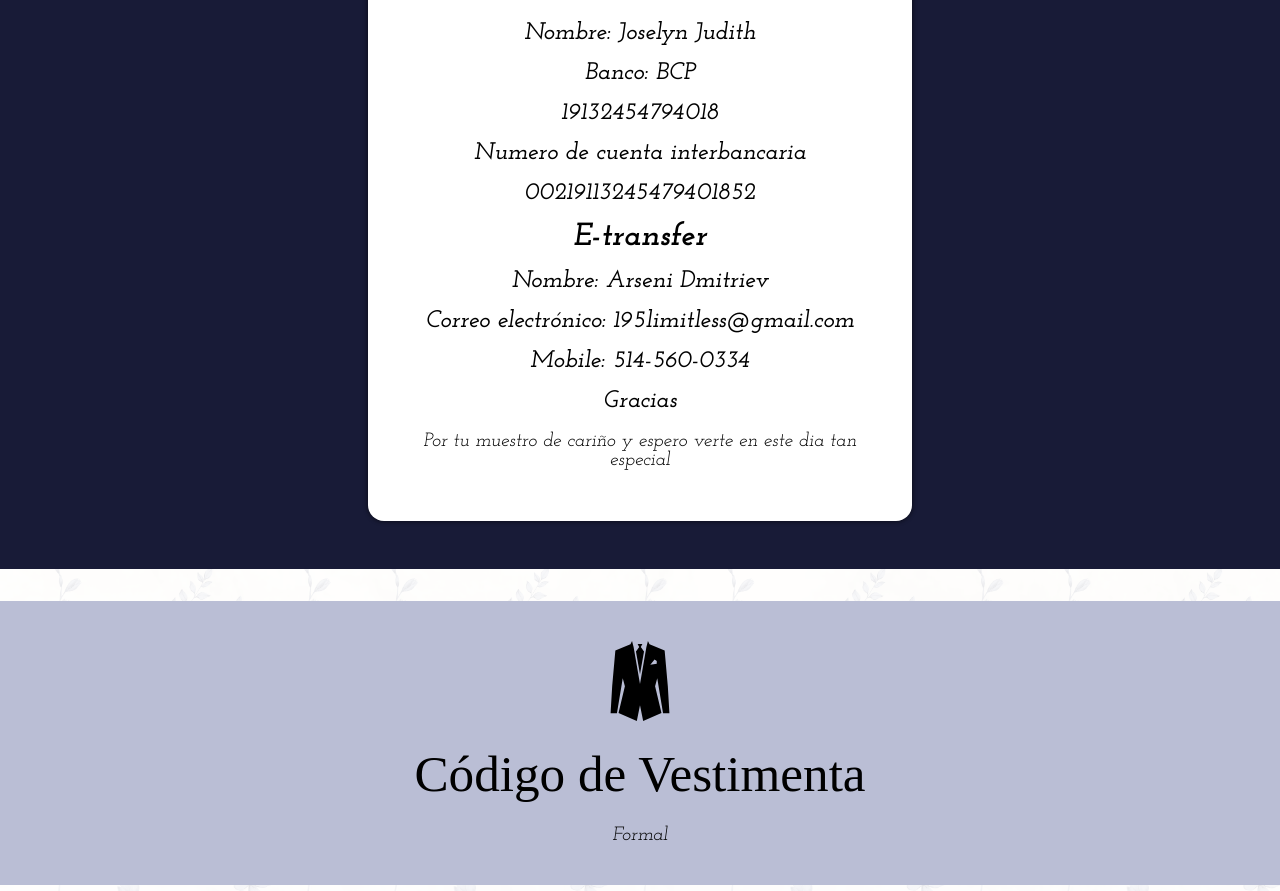
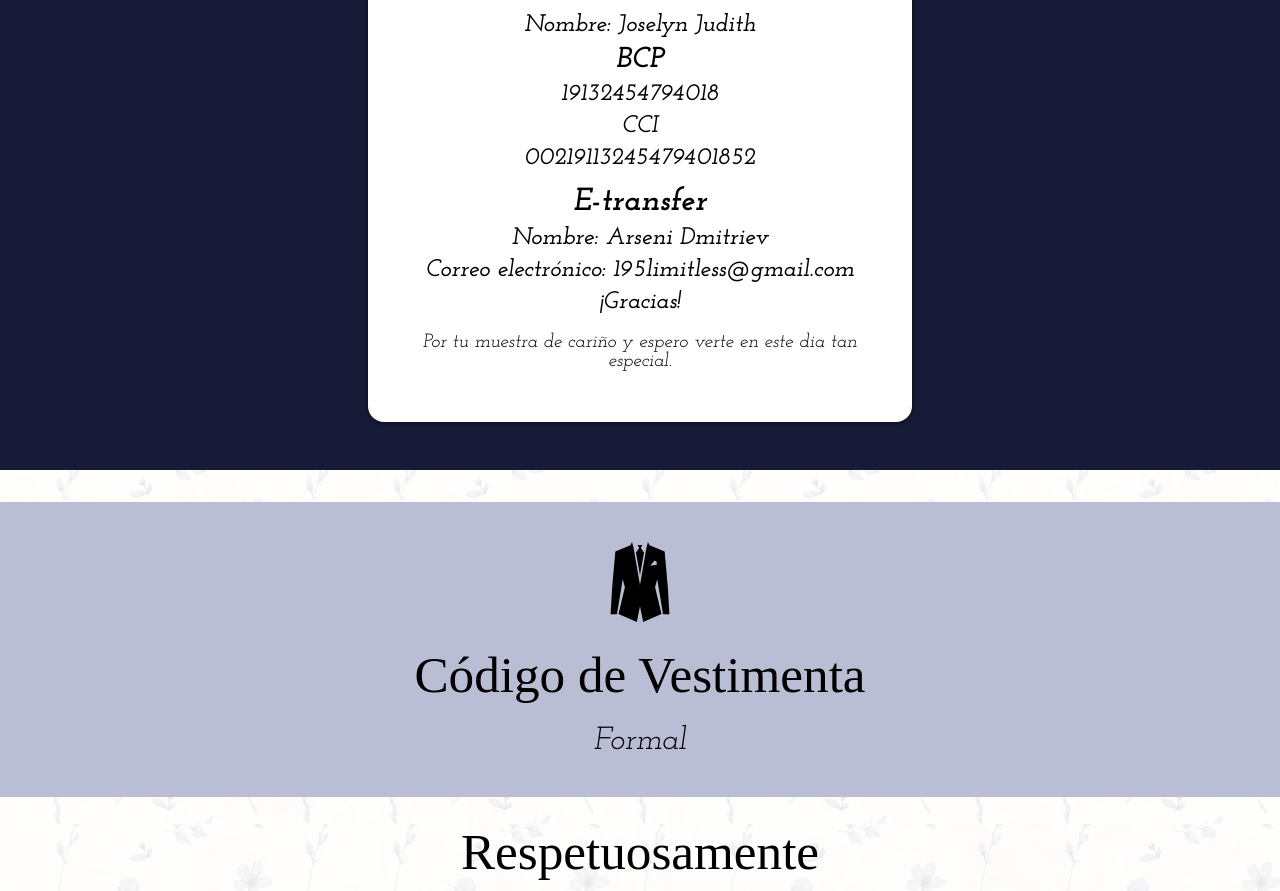
Before and after one commit to RusssianMusketeer/Wedding-invitations, a React (Create React App) app: page / in a window 1280 px wide. Shown: the part 4693-5584 px from the top of the page. Built offline with nearby package versions, Linux system fonts and the light colour scheme; a web font is replaced by a local one.

Commit message:
added changes transferance

```diff
--- a/src/components/DressCode/DressCode.scss
+++ b/src/components/DressCode/DressCode.scss
@@ -21,7 +21,7 @@
 			font-weight: 400;
 		}
 		.DressCode-text {
-			font-size: 1.2rem;
+			font-size: 2rem;
 			font-family: "Josefin Slab", serif;
 			font-style: italic;
 			font-weight: 400;
--- a/src/components/Gifts/Gifts.jsx
+++ b/src/components/Gifts/Gifts.jsx
@@ -27,19 +27,18 @@ const Gifts = ({ gifts }) => {
 						</p>
 						<span className="gifts-Span-header">Transferencia bancaria</span>
 						<span className="gifts-Span">Nombre: Joselyn Judith</span>
-						<span className="gifts-Span">Banco: BCP</span>
+						<span className="gifts-Span-BCP">BCP</span>
 						<span className="gifts-Span">19132454794018</span>
-						<span className="gifts-Span">Numero de cuenta interbancaria</span>
+						<span className="gifts-Span">CCI</span>
 						<span className="gifts-Span">00219113245479401852</span>
 						<span className="gifts-Span-header">E-transfer</span>
 						<span className="gifts-Span">Nombre: Arseni Dmitriev</span>
 						<span className="gifts-Span">
 							Correo electrónico: 195limitless@gmail.com
 						</span>
-						<span className="gifts-Span">Mobile: 514-560-0334</span>
-						<span className="gifts-Span">Gracias</span>
+						<span className="gifts-Span">¡Gracias!</span>
 						<p className="gifts-text">
-							Por tu muestro de cariño y espero verte en este dia tan especial
+							Por tu muestra de cariño y espero verte en este dia tan especial.
 						</p>
 					</div>
 				</div>
--- a/src/components/Gifts/Gifts.scss
+++ b/src/components/Gifts/Gifts.scss
@@ -50,7 +50,14 @@
 				font-family: "Josefin Slab", serif;
 				font-style: italic;
 				font-weight: 600;
-				margin-top: 1rem;
+				margin-top: 0.5rem;
+			}
+			.gifts-Span-BCP {
+				font-size: 1.8rem;
+				font-family: "Josefin Slab", serif;
+				font-style: italic;
+				font-weight: 700;
+				margin-top: 0.5rem;
 			}
 			.gifts-Span-header {
 				font-size: 2rem;
--- a/src/components/Invitation/Invitation.jsx
+++ b/src/components/Invitation/Invitation.jsx
@@ -14,7 +14,7 @@ const Invitation = () => {
 						<KidsIcon />
 					</div>
 					<div className="container-pass">
-						<h1>Pase por 1 personna</h1>
+						<h1>Pase por 1 persona</h1>
 					</div>
 					<div className="Invitation-Icon-container">
 						<img
--- a/src/components/Invitation/Invitation.scss
+++ b/src/components/Invitation/Invitation.scss
@@ -29,7 +29,7 @@
 		}
 
 		.Invitation-text {
-			font-size: 1.2rem;
+			font-size: 2rem;
 			font-family: "Josefin Slab", serif;
 			font-style: italic;
 			font-weight: 400;
```
